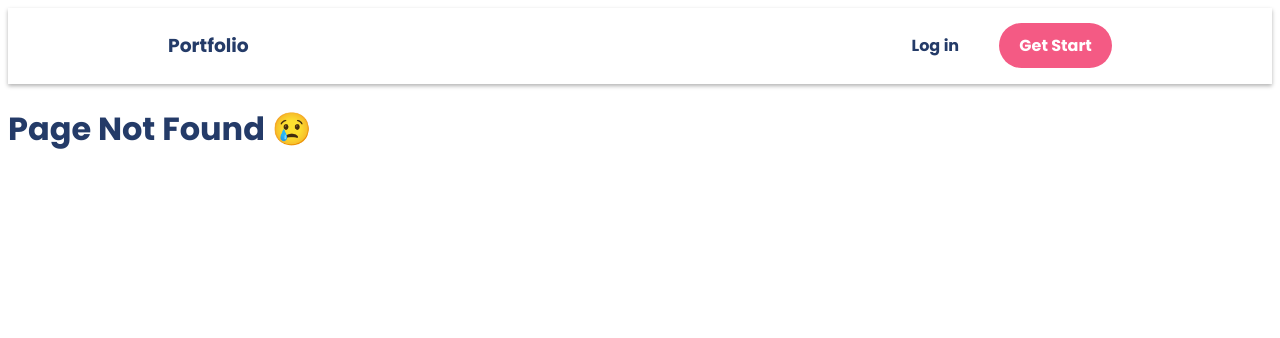
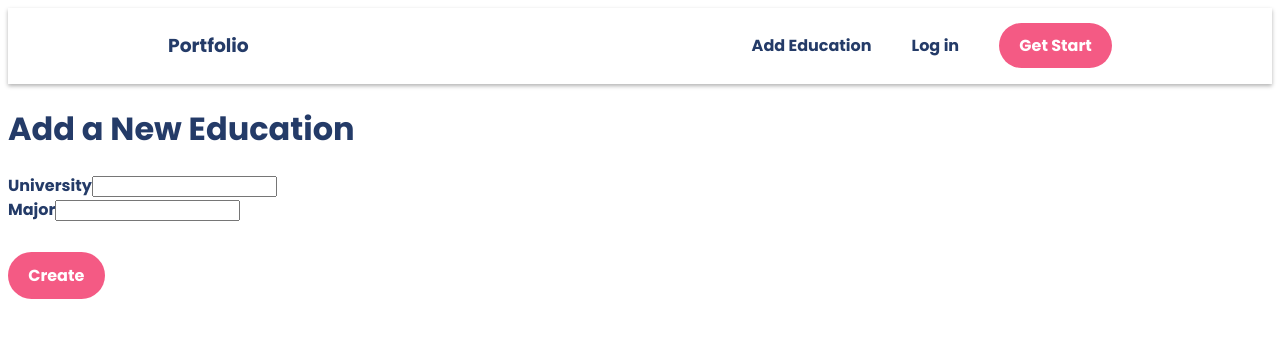
Before and after one commit to Mona96M/Portfolio-Frontend, a React (Vite) app: page /education/new in a window 1280 px wide. Before the commit this address had no page. Shown: the top 338 px of the page. Built offline with nearby package versions, Linux system fonts and the light colour scheme.

Commit message:
Add education form to create new education

```diff
--- a/src/App.jsx
+++ b/src/App.jsx
@@ -11,6 +11,7 @@ import SkillEdit from './pages/EditFile/SkillEdit'
 import ProjectEdit from './pages/EditFile/ProjectEdit'
 import PersonalInfoEdit from './pages/EditFile/PersonalEdit'
 import ConfirmDelete from './pages/ConfirmDelete'
+import AddEducation from './pages/AddNew/AddEducation'
 function App() {
     return (
     <Router>
@@ -24,6 +25,7 @@ function App() {
             <Route path='/education/:id/edit' element={<EducationEdit/>} />
             <Route path='/skill/:id/edit' element={<SkillEdit/>} />
             <Route path='/project/:id/edit' element={<ProjectEdit/>} />
+            <Route path='/education/new' element={<AddEducation/>} />
             <Route path='/confirm-delete/:type/:id' element={<ConfirmDelete/>} />
             <Route path='*' element={<NotFound/>} />
         </Routes>
--- a/src/components/NavBar.jsx
+++ b/src/components/NavBar.jsx
@@ -10,6 +10,7 @@ function NavBar() {
     <nav>
         <h3>Portfolio</h3>
         <div className='NavLink'>
+        <Link to="/education/new">Add Education</Link>
         <Link to='/login'>Log in</Link>
         <Link to='/login' className='button-link'>Get Start</Link>
         </div>
--- /dev/null
+++ b/src/pages/AddNew/AddEducation.jsx
@@ -0,0 +1,38 @@
+import React from 'react'
+import axios from 'axios'
+
+import { useState} from 'react'
+import { useNavigate } from 'react-router'
+
+import EducationForm from '../../components/PortfolioForm/EducationForm'
+
+
+function AddEducation() {
+    const navigate = useNavigate()
+    const [educationData, setEducationData] = useState ({
+            university:'',
+            major:''
+        })
+    async function handleSubmit(event){
+        event.preventDefault();
+        const url = 'http://127.0.0.1:8000/api/educations/'
+        const response = await axios.post(url, educationData)
+        console.log("Added:", response.data)
+
+        navigate('/')
+    }
+    return (
+    <div>
+        <form onSubmit={handleSubmit}>
+        <h1>Add a New Education</h1>
+        <EducationForm
+            educationData={educationData}
+            setEducationData={setEducationData}
+        />
+        <button type='submit'>Create</button>
+        </form>
+    </div>
+    )
+}
+
+export default AddEducation
--- a/src/pages/EditFile/PersonalEdit.jsx
+++ b/src/pages/EditFile/PersonalEdit.jsx
@@ -39,7 +39,7 @@ function PersonalInfoEdit() {
     return (
         <div>
             <form onSubmit={handleSubmit}>
-            <h2>Edit your personal</h2>
+            <h2>Edit your Personal</h2>
             <PersonalInfoForm
                 personalData={personalData}
                 setPersonalData={setPersonalData}
--- a/src/pages/EditFile/ProjectEdit.jsx
+++ b/src/pages/EditFile/ProjectEdit.jsx
@@ -37,7 +37,7 @@ function ProjectEdit() {
     return (
         <div>
             <form onSubmit={handleSubmit}>
-            <h2>Edit your personal</h2>
+            <h2>Edit your Project</h2>
             <ProjectForm
                 projectData={projectData}
                 setProjectData={setProjectData}
```
